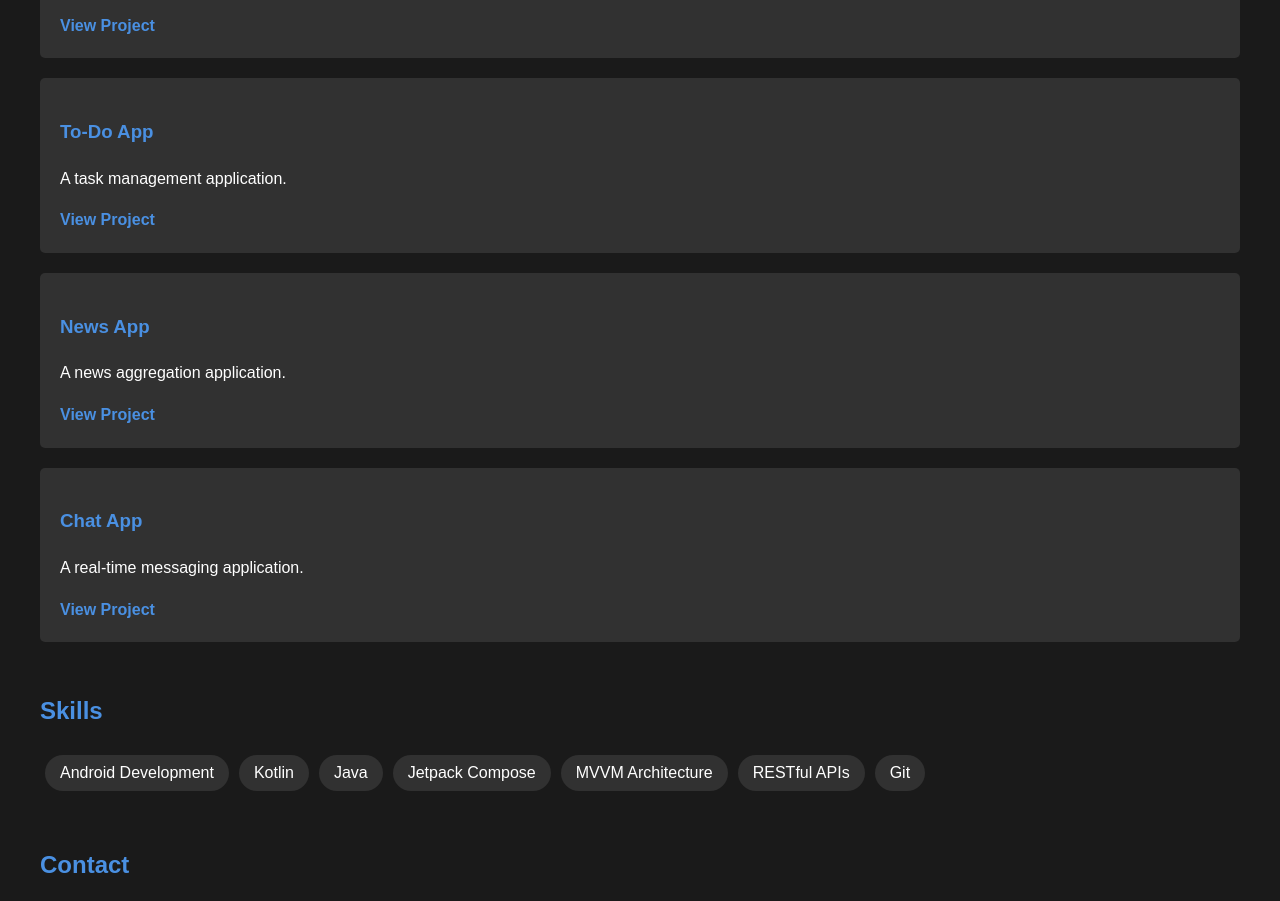
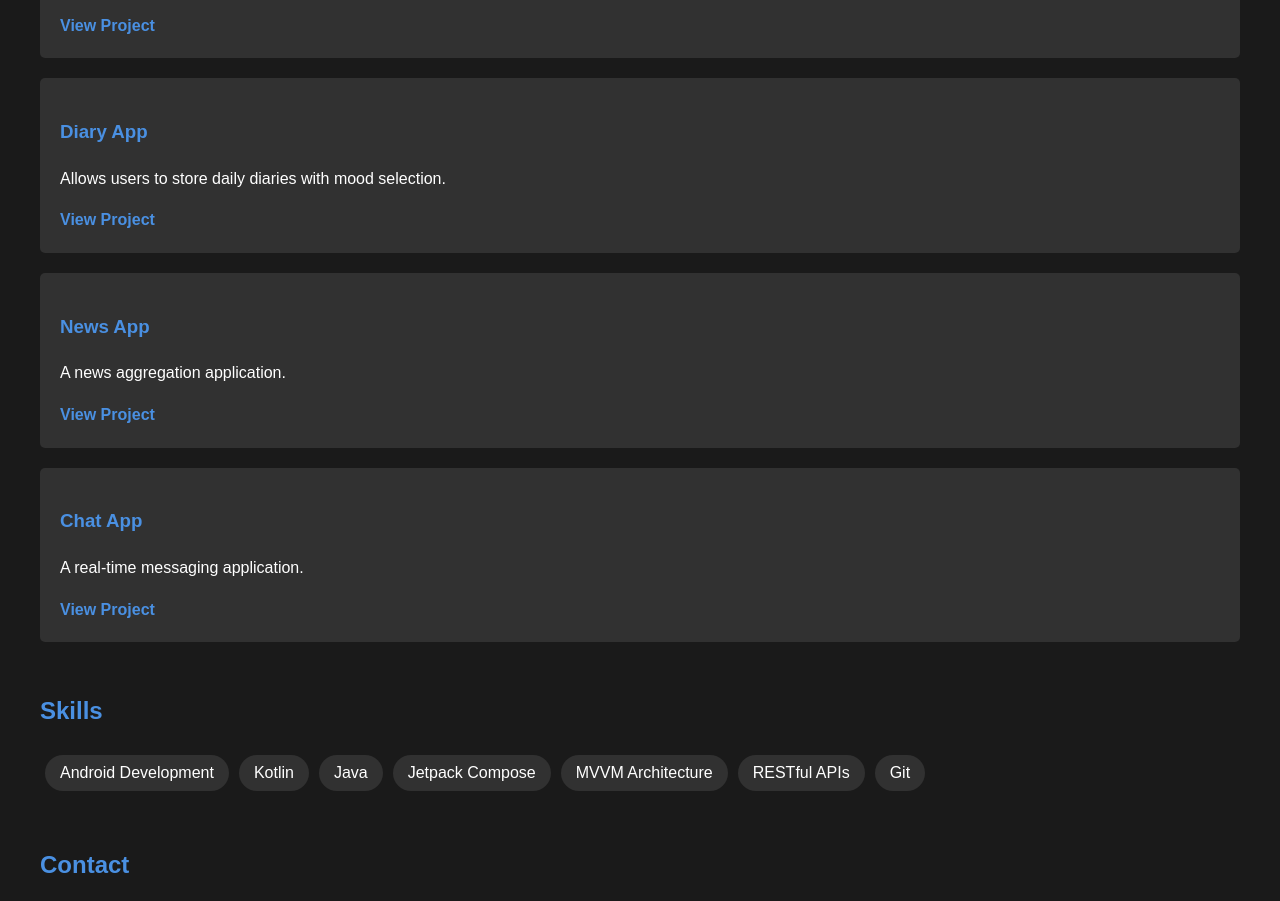
Before and after one commit to Ashraf4567/ashraf.github.io, a plain HTML site: page index.html in a window 1280 px wide. Shown: the part 1523-2424 px from the top of the page. Drawn offline with nearby package versions, Linux system fonts and the light colour scheme.

Commit message:
Update index.html

```diff
--- a/index.html
+++ b/index.html
@@ -53,9 +53,9 @@
                 <a href="https://github.com/Ashraf4567/E-commerce-compose-" target="_blank">View Project</a>
             </div>
             <div class="project">
-                <h3>To-Do App</h3>
-                <p>A task management application.</p>
-                <a href="https://github.com/Ashraf4567/To-Do-App" target="_blank">View Project</a>
+                <h3>Diary App</h3>
+                <p>Allows users to store daily diaries with mood selection.</p>
+                <a href="https://github.com/Ashraf4567/Diary-App" target="_blank">View Project</a>
             </div>
             <div class="project">
                 <h3>News App</h3>
```
